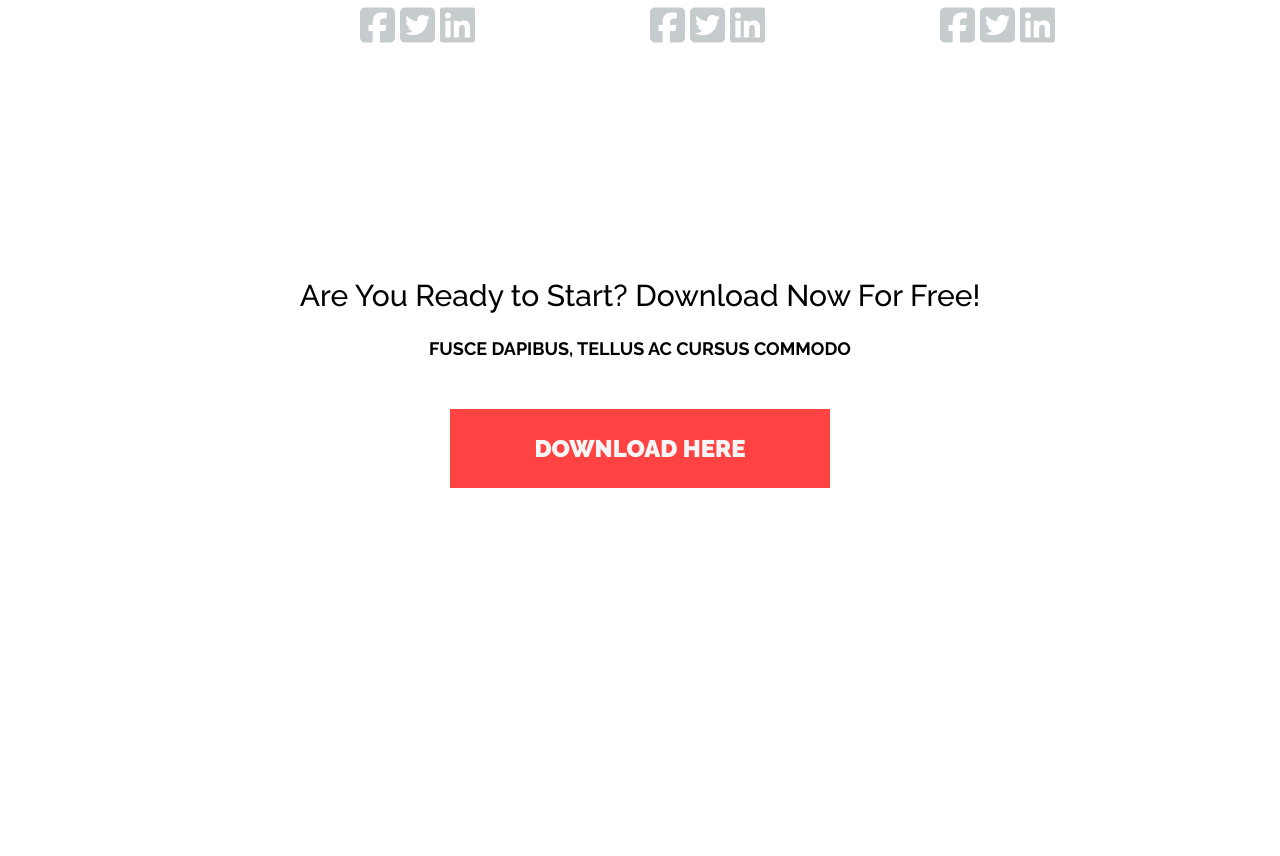
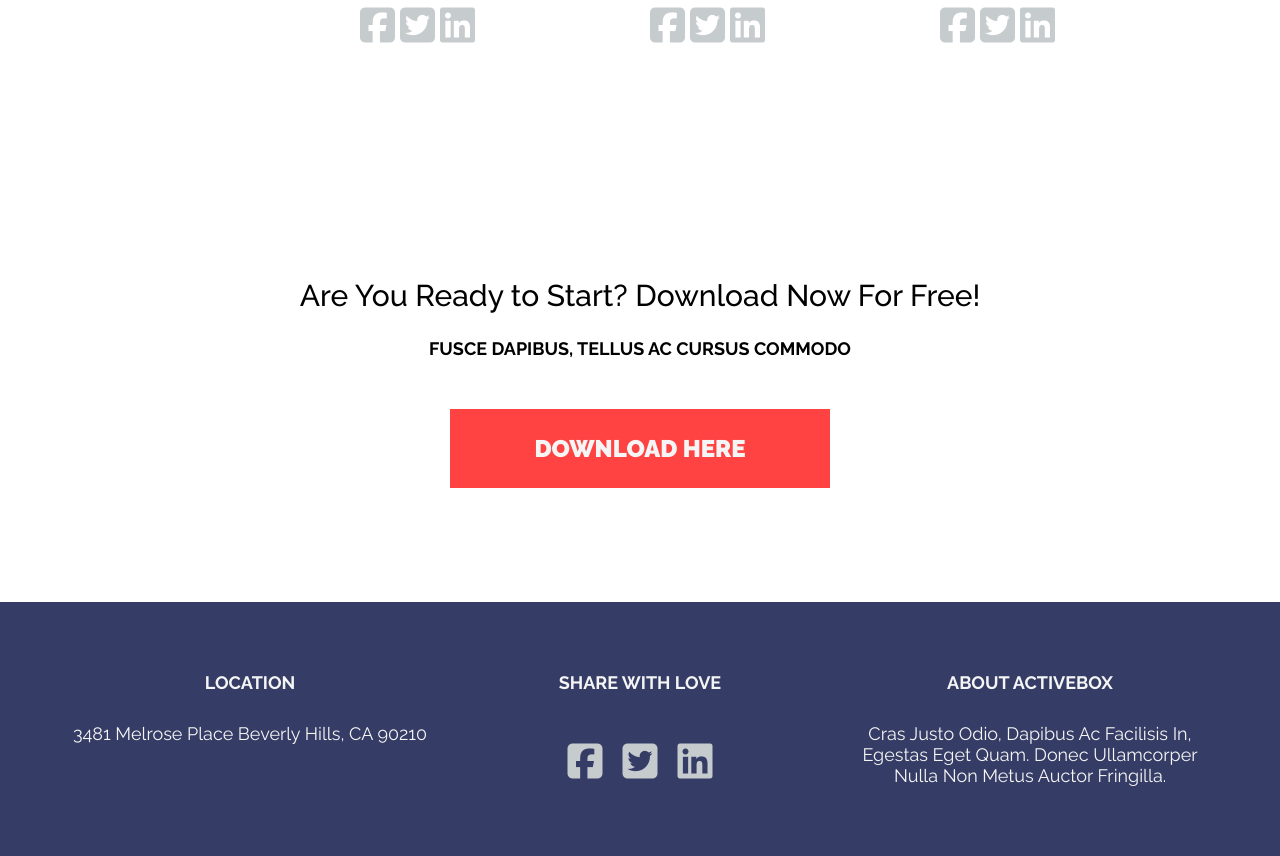
Before and after one commit to bulbazawro/course_work, a website built with Parcel: page src/index.html in a window 1280 px wide. Shown: the part 2314-3170 px from the top of the page. Before the commit the page ends 2916 px from the top, so only its background shows below. Built offline with nearby package versions, Linux system fonts and the light colour scheme.

Commit message:
complete contacts section

```diff
--- a/src/index.html
+++ b/src/index.html
@@ -384,5 +384,56 @@
         </div>
       </div>
     </section>
+
+    <section class="contact_section">
+      <div class="container">
+        <div class="contact_wrap">
+          <div class="contact_navigation_title">
+            <h5 class="contact_title">Location</h5>
+          </div>
+          <div class="contact_navigation_text">
+            <p>3481 Melrose Place Beverly Hills, CA 90210</p>
+          </div>
+          <div class="contact_icon_title">
+            <h5 class="contact_title">Share with Love</h5>
+          </div>
+          <ul class="contact_item_icons">
+            <li class="contact_icon">
+              <a href="#">
+                <i
+                  class="fa-brands fa-square-facebook facebook_contact"
+                  style="color: #c6cbcd"
+                ></i>
+              </a>
+            </li>
+            <li class="contact_icon">
+              <a href="#">
+                <i
+                  class="fa-brands fa-square-twitter twitter_contact"
+                  style="color: #c6cbcd"
+                ></i>
+              </a>
+            </li>
+            <li class="contact_icon">
+              <a href="#">
+                <i
+                  class="fa-brands fa-linkedin linkedin_contact"
+                  style="color: #c6cbcd"
+                ></i>
+              </a>
+            </li>
+          </ul>
+          <div class="contact_about_title">
+            <h5 class="contact_title">About ActiveBox</h5>
+          </div>
+          <div class="contact_about_text">
+            <p>
+              Cras justo odio, dapibus ac facilisis in, egestas eget quam. Donec
+              ullamcorper nulla non metus auctor fringilla.
+            </p>
+          </div>
+        </div>
+      </div>
+    </section>
   </body>
 </html>
--- /dev/null
+++ b/src/scss/contact.scss
@@ -0,0 +1,123 @@
+.contact_section {
+  background-color: #353c65;
+  padding: 70px 0;
+}
+.contact_wrap {
+  display: grid;
+  grid-template-columns: repeat(3, 1fr);
+  grid-template-rows: repeat(2, auto);
+  gap: 30px;
+}
+.contact_title {
+  text-align: center;
+  color: whitesmoke;
+  font-family: "Raleway";
+  font-size: 18px;
+  font-style: normal;
+  font-weight: 700;
+  line-height: normal;
+  text-transform: uppercase;
+}
+
+.contact_navigation_text {
+  color: whitesmoke;
+  text-align: center;
+  font-family: "Raleway";
+  font-size: 18px;
+  font-style: normal;
+  font-weight: 400;
+  line-height: normal;
+  text-transform: capitalize;
+  grid-row: 2/3;
+}
+
+.contact_item_icons {
+  font-size: 40px;
+  grid-row: 2/2;
+  display: flex;
+  align-self: end;
+  justify-content: center;
+  gap: 20px;
+}
+.contact_icon {
+  transition: all 0.6s ease;
+  font-size: 40px;
+}
+.contact_icon:hover {
+  transform: translateY(-5px);
+}
+
+.facebook_contact:hover {
+  color: #c6cbcd !important;
+}
+.twitter_contact:hover {
+  color: #c6cbcd !important;
+}
+.linkedin_contact:hover {
+  color: #c6cbcd !important;
+}
+
+.contact_about_text {
+  text-align: center;
+  color: whitesmoke;
+  font-family: "Raleway";
+  font-size: 18px;
+  font-style: normal;
+  font-weight: 400;
+  line-height: normal;
+  text-transform: capitalize;
+}
+
+@media (max-width: 1024px) {
+  .contact_section {
+    padding: 45px 0;
+  }
+  .contact_wrap {
+    gap: 20px;
+  }
+  .contact_title {
+    font-size: 14px;
+  }
+  .contact_navigation_text {
+    font-size: 14px;
+  }
+
+  .contact_icon {
+    font-size: 30px;
+  }
+
+  .contact_about_text {
+    font-size: 14px;
+  }
+}
+
+@media (max-width: 320px) {
+  .contact_section {
+    padding: 35px 0;
+  }
+  .contact_wrap {
+    grid-template-columns: 1fr;
+    gap: 0px;
+  }
+  .contact_item_icons {
+    grid-column-start: 1;
+    grid-column-end: 2;
+    grid-row-start: 4;
+    grid-row-end: 5;
+  }
+  .contact_navigation_title {
+    margin-bottom: 35px;
+  }
+  .contact_navigation_text {
+    margin-bottom: 70px;
+  }
+  .contact_icon_title {
+    margin-bottom: 40px;
+  }
+  .contact_icon {
+    margin-bottom: 60px;
+  }
+  .contact_about_title {
+    margin-bottom: 40px;
+  }
+}
--- a/src/scss/index.scss
+++ b/src/scss/index.scss
@@ -10,6 +10,7 @@
 @import "./ourTeam.scss";
 @import "./testimonials.scss";
 @import "./works.scss";
+@import "./contact.scss";
 
 * {
   margin: 0;
```
